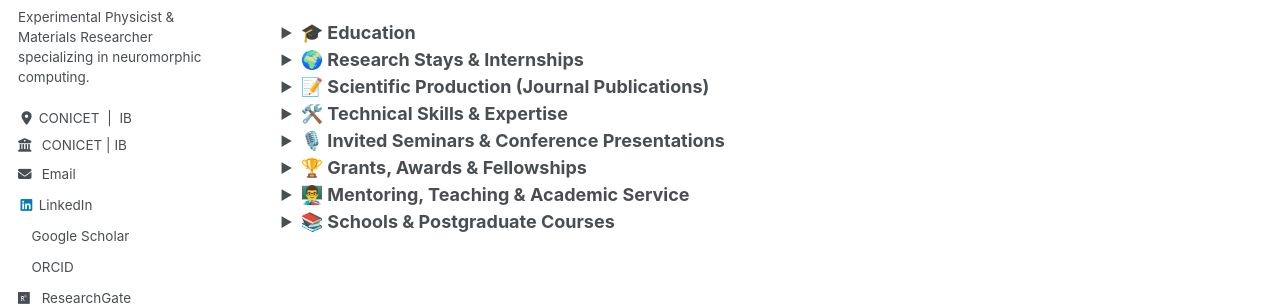
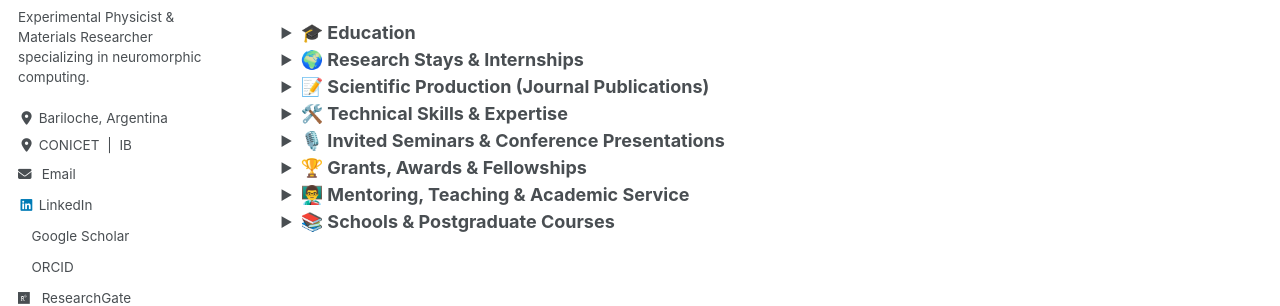
Before and after one commit to juanids/juanids.github.io, a Jekyll site: the page built from _pages/about.md, in a window 1280 px wide. Shown: the part 314-620 px from the top of the page. Built offline with Jekyll 4.4.1, drawn with Linux system fonts in a browser that asks for light colours; a style sheet for code colours, icons or effects is not loaded.

Commit message:
Update author-profile.html

```diff
--- a/_includes/author-profile.html
+++ b/_includes/author-profile.html
@@ -25,15 +25,15 @@
     <ul class="author__urls social-icons">
       <!-- Font Awesome icons / Biographic information  -->
       {% if author.location %}
+        <li><i class="fas fa-fw fa-map-marker-alt" aria-hidden="true"></i> {{ author.location }}</li>
+      {% endif %}
+      {% if author.employer %}
         <li>
           <i class="fas fa-fw fa-map-marker-alt" aria-hidden="true"></i>
           <a href="https://bicyt.conicet.gov.ar/fichas/p/en/juan-ignacio-diaz-schneider" target="_blank" style="display: inline; text-decoration: none; padding: 0;">CONICET</a>
           <span style="display: inline; margin: 0 4px;">|</span>
           <a href="https://www.ib.edu.ar/" target="_blank" style="display: inline; text-decoration: none; padding: 0;">IB</a>
         </li>
-      {% endif %}
-      {% if author.employer %}
-        <li class="author__desktop"><i class="fas fa-fw fa-building-columns icon-pad-right" aria-hidden="true"></i>{{ author.employer }}</li>
       {% endif %}
       {% if author.uri %}
         <li><a href="{{ author.uri }}"><i class="fas fa-fw fa-link icon-pad-right" aria-hidden="true"></i>{{ site.data.ui-text[site.locale].website_label | default: "Website" }}</a></li>
```
